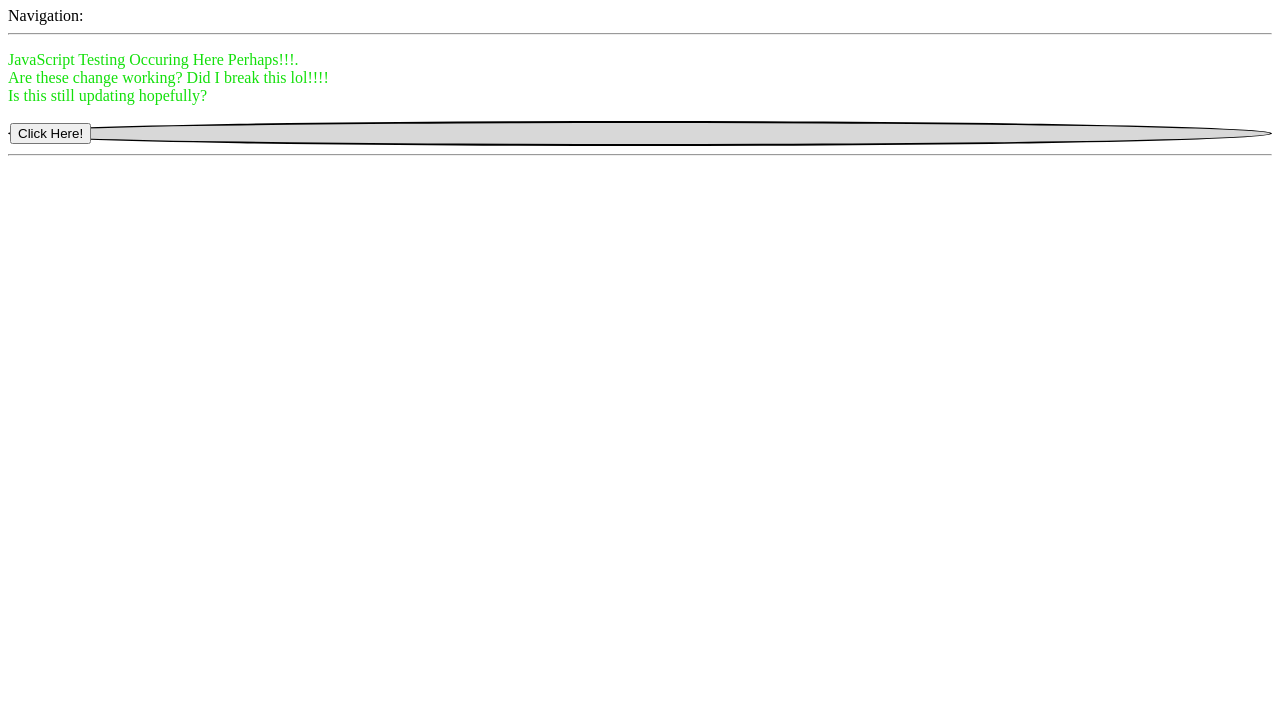
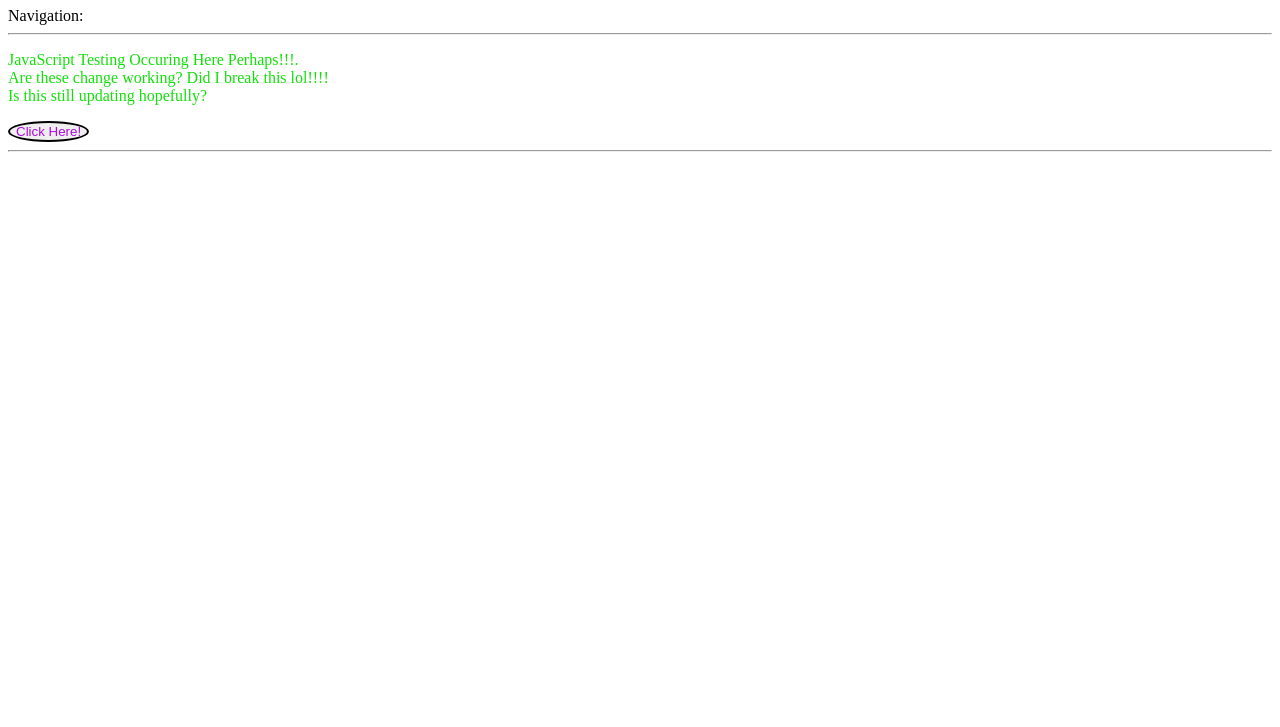
Before and after one commit to HenryJ111/JavaScriptTest, a plain HTML site: page index.html in a window 1280 px wide. Shown: the part 73-800 px from the top of the page. Drawn offline with Linux system fonts and the light colour scheme.

Commit message:
changed button

```diff
--- a/index.html
+++ b/index.html
@@ -8,7 +8,7 @@
 
 		<style>
 			#intro {color: rgb(19, 224, 11)}
-			#buttons {color: rgb(174, 11, 224); border-radius: 50%; background-color: rgb(216, 216, 216); border: 2px solid black;}
+			.buttons {color: rgb(174, 11, 224); border-radius: 50%; border: 2px solid black;}
 		</style>
 
      </head>
@@ -31,8 +31,8 @@
 				</p>
 			</div>
 
-			<div id="buttons">
-				<button onclick="alert('Que te calles coño')">
+			<div>
+				<button onclick="alert('Que te calles coño')" class="buttons" type="button">
 					Click Here!
 				</button>
 			</div>
```
